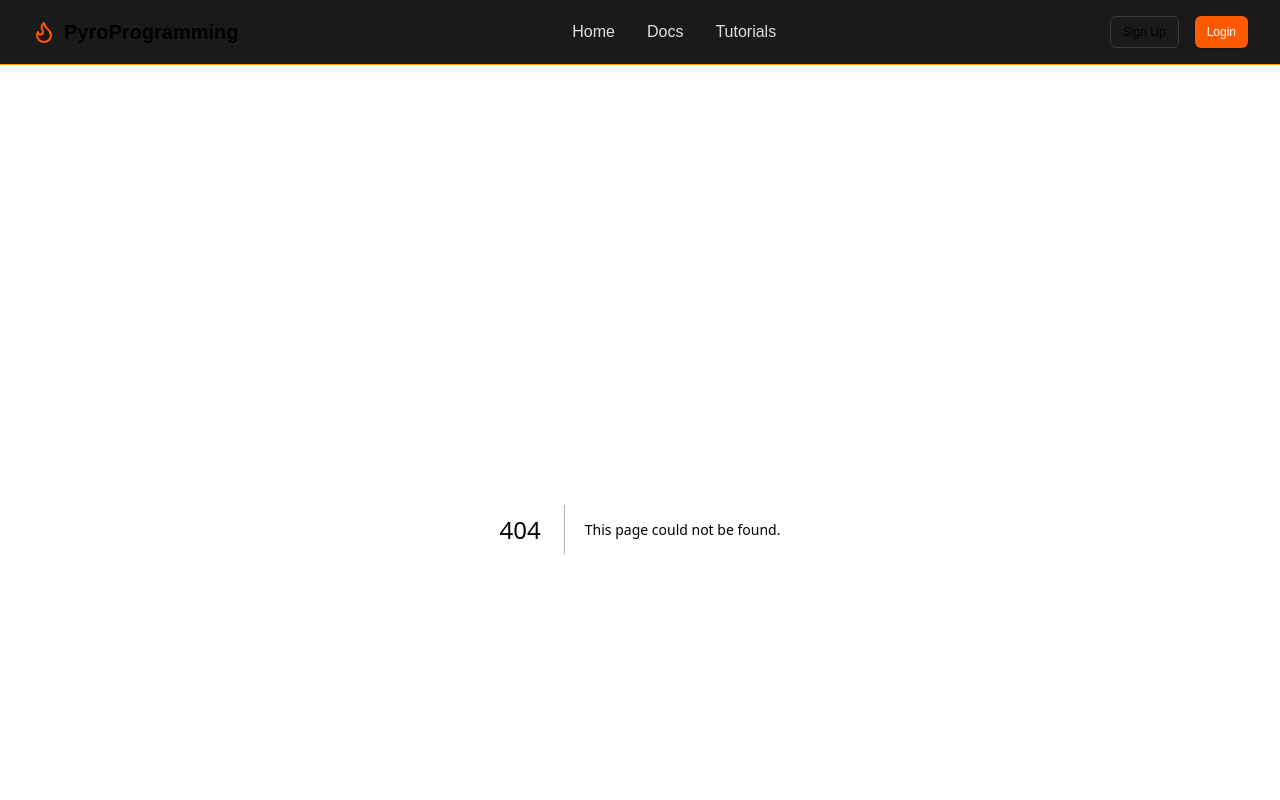
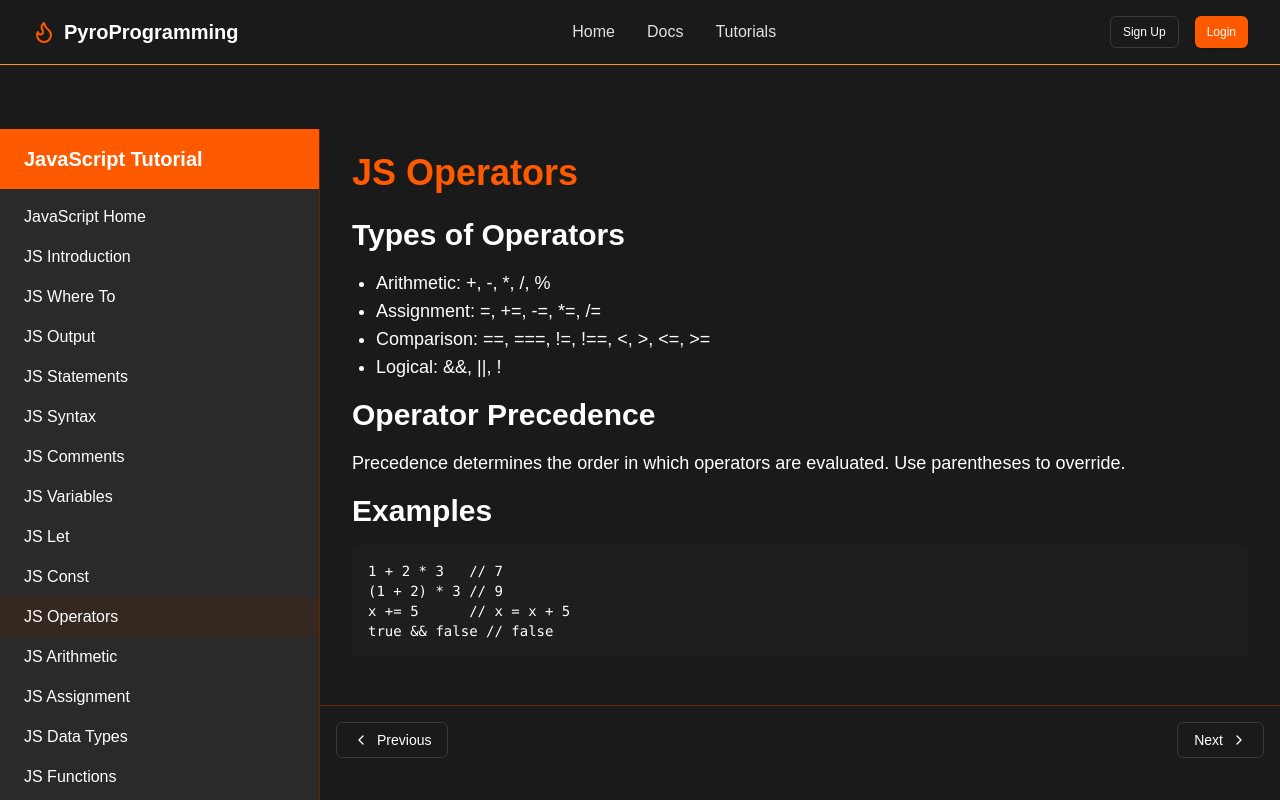
Before and after one commit to 321EZ123/PyroProgramming, a Next.js app: page /tutorials/javascript/operators in a window 1280 px wide. Before the commit this address had no page. Shown: the top 800 px of the page. Built offline with nearby package versions, Linux system fonts and the light colour scheme.

Commit message:
Create page.tsx

```diff
--- /dev/null
+++ b/src/app/tutorials/javascript/operators/page.tsx
@@ -0,0 +1,27 @@
+"use client";
+
+export default function JsOperators() {
+  return (
+    <div className="max-w-4xl mx-auto">
+      <h1 className="text-4xl font-bold mb-6 text-primary">JS Operators</h1>
+      <h2 className="text-3xl font-semibold mb-4">Types of Operators</h2>
+      <ul className="list-disc pl-6 mb-4 text-lg">
+        <li>Arithmetic: +, -, *, /, %</li>
+        <li>Assignment: =, +=, -=, *=, /=</li>
+        <li>Comparison: ==, ===, !=, !==, &lt;, &gt;, &lt;=, &gt;=</li>
+        <li>Logical: &&, ||, !</li>
+      </ul>
+
+      <h2 className="text-3xl font-semibold mb-4">Operator Precedence</h2>
+      <p className="text-lg mb-4">Precedence determines the order in which operators are evaluated. Use parentheses to override.</p>
+
+      <h2 className="text-3xl font-semibold mb-4">Examples</h2>
+      <div className="bg-[#1E1E1E] rounded-md p-4 mb-6 text-white font-mono text-sm">
+        <pre>{`1 + 2 * 3   // 7
+(1 + 2) * 3 // 9
+x += 5      // x = x + 5
+true && false // false`}</pre>
+      </div>
+    </div>
+  );
+}
```
